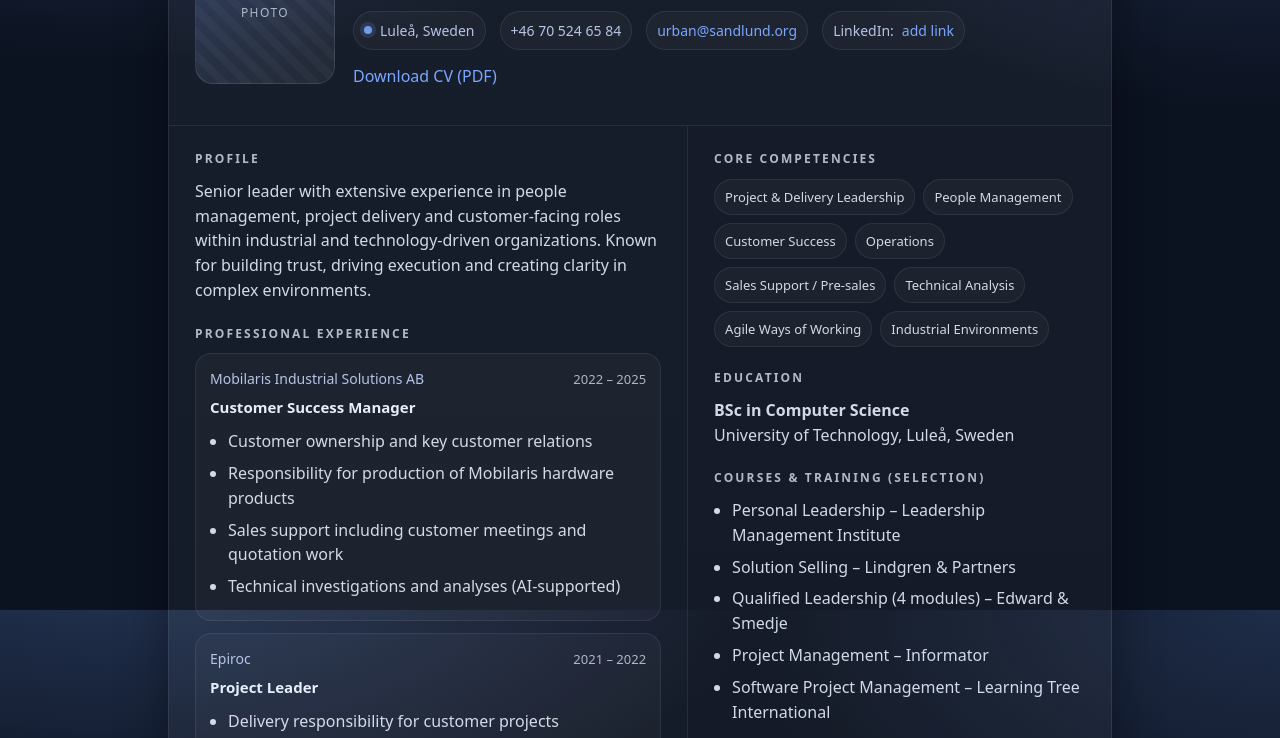
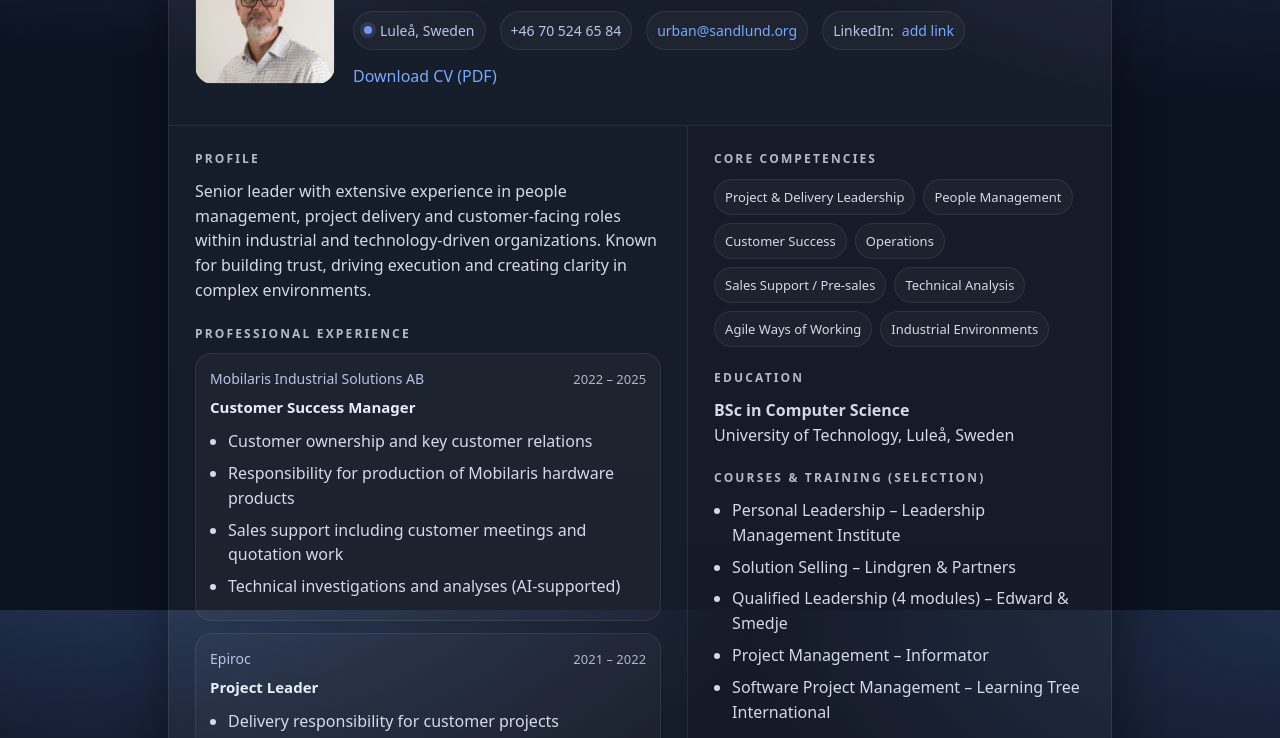
Before and after one commit to Urbs62/urbs62.github.io, a plain HTML site: page cv/index.html in a window 1280 px wide. Shown: the part 190-928 px from the top of the page. Drawn offline with Linux system fonts and the light colour scheme.

Commit message:
Update index.html

```diff
--- a/cv/index.html
+++ b/cv/index.html
@@ -65,19 +65,17 @@
       align-items:center;
     }
 
-    .photo{
-      width:140px; height:140px;
-      border-radius:18px;
-      border:1px solid var(--line);
-      background:
-        linear-gradient(135deg, rgba(122,167,255,.18), rgba(255,255,255,.03)),
-        repeating-linear-gradient(45deg, rgba(255,255,255,.05) 0 8px, rgba(255,255,255,.02) 8px 16px);
-      display:flex; align-items:center; justify-content:center;
-      color:rgba(231,238,252,.7);
-      font-size:12px;
-      text-transform:uppercase;
-      letter-spacing:.12em;
-    }
+  .photo{
+    width:140px;
+    height:140px;
+    border-radius:18px;
+    border:1px solid var(--line);
+    background-image: url("img/urban.jpg");
+    background-size: cover;
+    background-position: center;
+    background-repeat: no-repeat;
+  }
+
 
     h1{ margin:0; font-size:34px; letter-spacing:-.02em; line-height:1.1; }
     .headline{ margin-top:8px; color:var(--muted); font-size:15px; }
```
